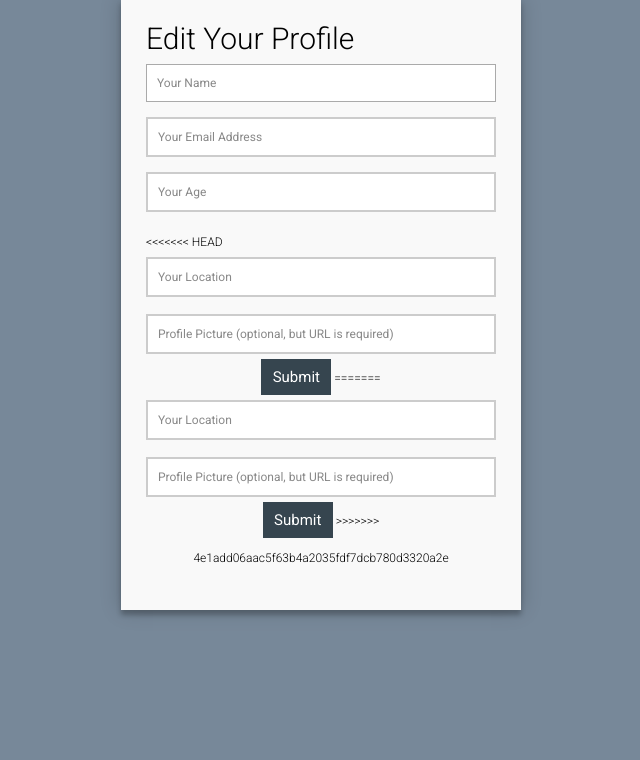
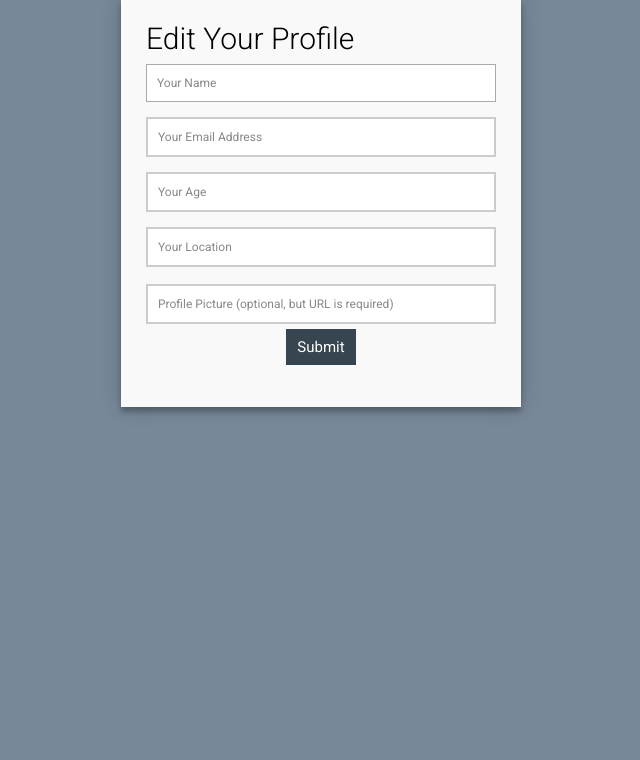
Before and after one commit to alice9210/Final-Project, a Python web app: template templates/profilepage.html in a window 1280 px wide. Shown: the part 151-911 px from the top of the page, without its empty margins (319-959 px from the left). After the commit the page ends 566 px from the top, so only its background shows below. Run offline with Jinja, Linux system fonts and the light colour scheme; the template is opened without the code that fills it, so the values that code supplies are empty.

Commit message:
Slight Changes Edit Profile

```diff
--- a/templates/profilepage.html
+++ b/templates/profilepage.html
@@ -17,7 +17,6 @@
       <fieldset>
         <input placeholder="Your Age" type="text" tabindex="3" required>
       </fieldset>
-<<<<<<< HEAD
 
 
 
@@ -28,13 +27,8 @@
     <fieldset class="center">
       <input placeholder="Profile Picture (optional, but URL is required)" type="url" tabindex="5" optional>
       <button name="submit" type="submit" id="contact-submit" data-submit="...Sending"><div>Submit</div></button>
-=======
-      <input placeholder="Your Location" type="text" tabindex="4" required>
-    </fieldset>
-    <fieldset class="center">
-      <input placeholder="Profile Picture (optional, but URL is required)" type="url" tabindex="5" optional>
-      <a href="/profile"><button name="submit" type="submit" id="contact-submit" data-submit="...Sending">Submit</button></a>
->>>>>>> 4e1add06aac5f63b4a2035fdf7dcb780d3320a2e
+
+
     </fieldset>
 
   </form>
```
